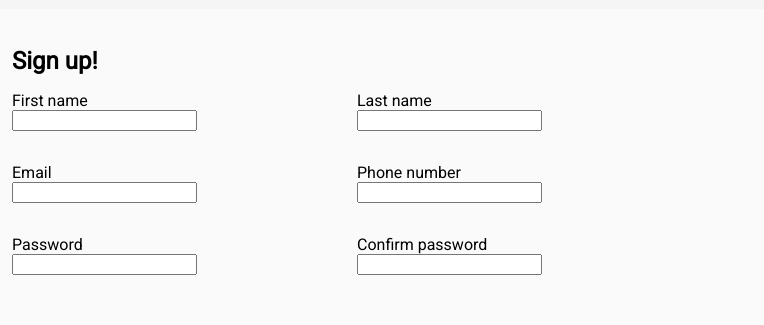
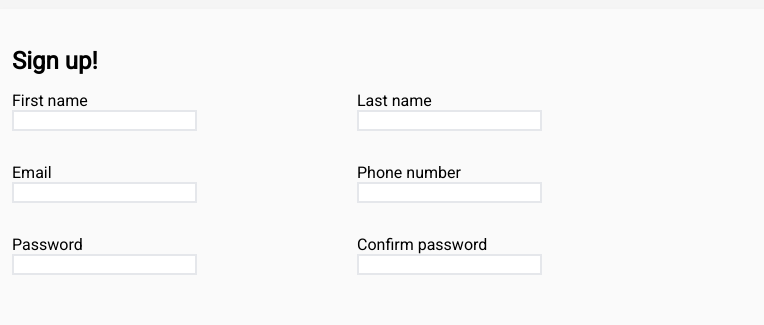
Before and after one commit to fahryanputra/signup-form, a website: page index.html in a window 1280 px wide. Shown: the part 166-491 px from the top of the page, 516-1280 px from the left. Drawn offline with Linux system fonts and the light colour scheme.

Commit message:
Add shadow and border color on input focus

```diff
--- a/style.css
+++ b/style.css
@@ -107,6 +107,16 @@ h2 {
     flex: none;
 }
 
+.form-content > input {
+    border: 2px #E5E7EB solid;
+    outline: none;
+}
+
+.form-content > input:focus {
+    border: 2px #86B6F6 solid;
+    box-shadow: 3px 3px 8px hsl(0deg 0% 0% / 0.38);
+}
+
 .submit-section {
     padding: 1rem;
 }
```
